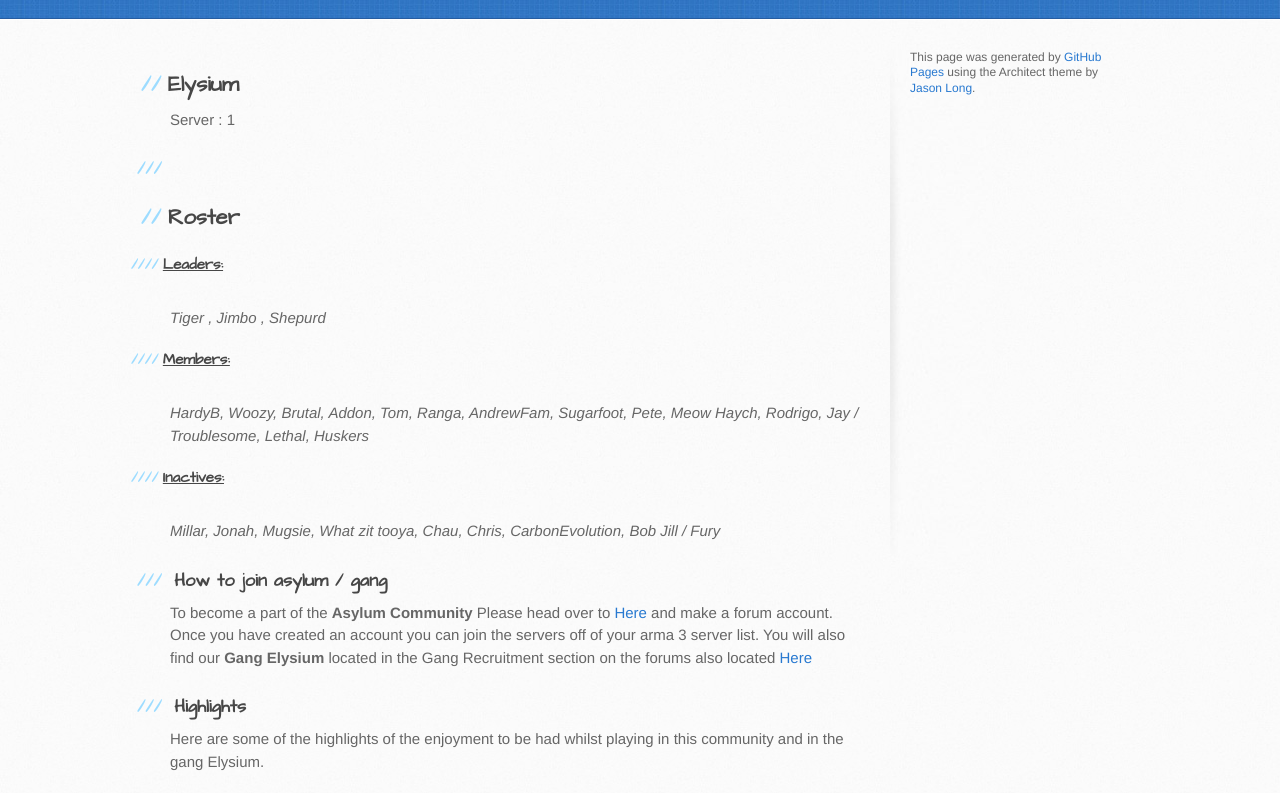
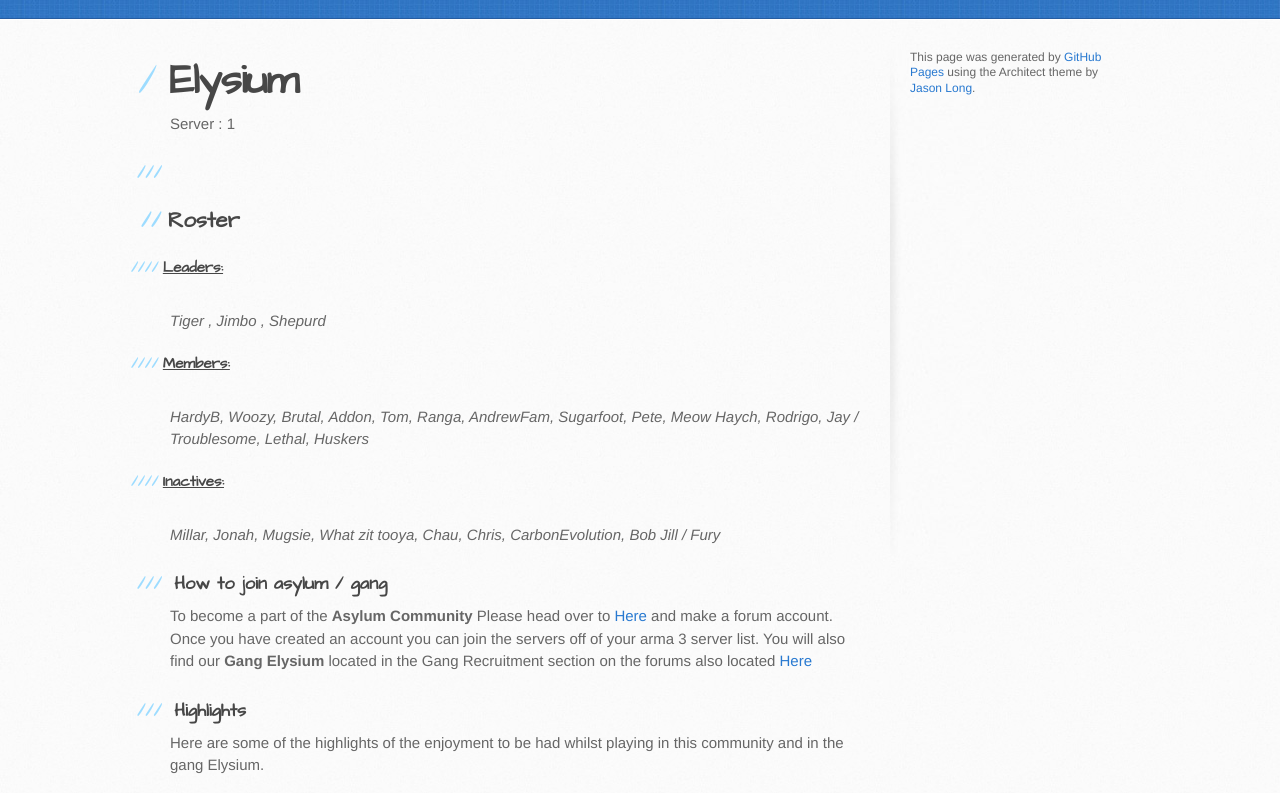
Before and after one commit to DerekR0123/Rossfitness.github.io, a Jekyll site: the page index.html, which Jekyll copies as it is, in a window 1280 px wide. Shown: the part 370-1163 px from the top of the page. Built offline with Jekyll 4.4.1, drawn with Linux system fonts in a browser that asks for light colours; grey boxes are pictures that could not be loaded.

Commit message:
Update index.html

```diff
--- a/index.html
+++ b/index.html
@@ -16,7 +16,7 @@
     <title>Derekr0123.GitHub.io by DerekR0123</title>
   </head>
 
-  <body>
+  <body class="test1">
     <header>
       <div class="inner">
         <img src="http://image.shutterstock.com/display_pic_with_logo/607489/337991882/stock-photo-traveling-man-take-a-photograph-in-franz-josef-glacier-important-traveler-destination-in-south-337991882.jpg">
@@ -28,7 +28,7 @@
     <div id="content-wrapper">
       <div class="inner clearfix">
         <section id="main-content">
-<a id="designer-templates" class="anchor" href="#designer-templates" aria-hidden="true"><span aria-hidden="true" class="octicon octicon-link"></span></a><h2>Elysium</h2>
+<a id="designer-templates" class="anchor" href="#designer-templates" aria-hidden="true"><span aria-hidden="true" class="octicon octicon-link"></span></a><h1><strong>Elysium</strong></h1>
 
 <p> Server : 1</p>
 
```
